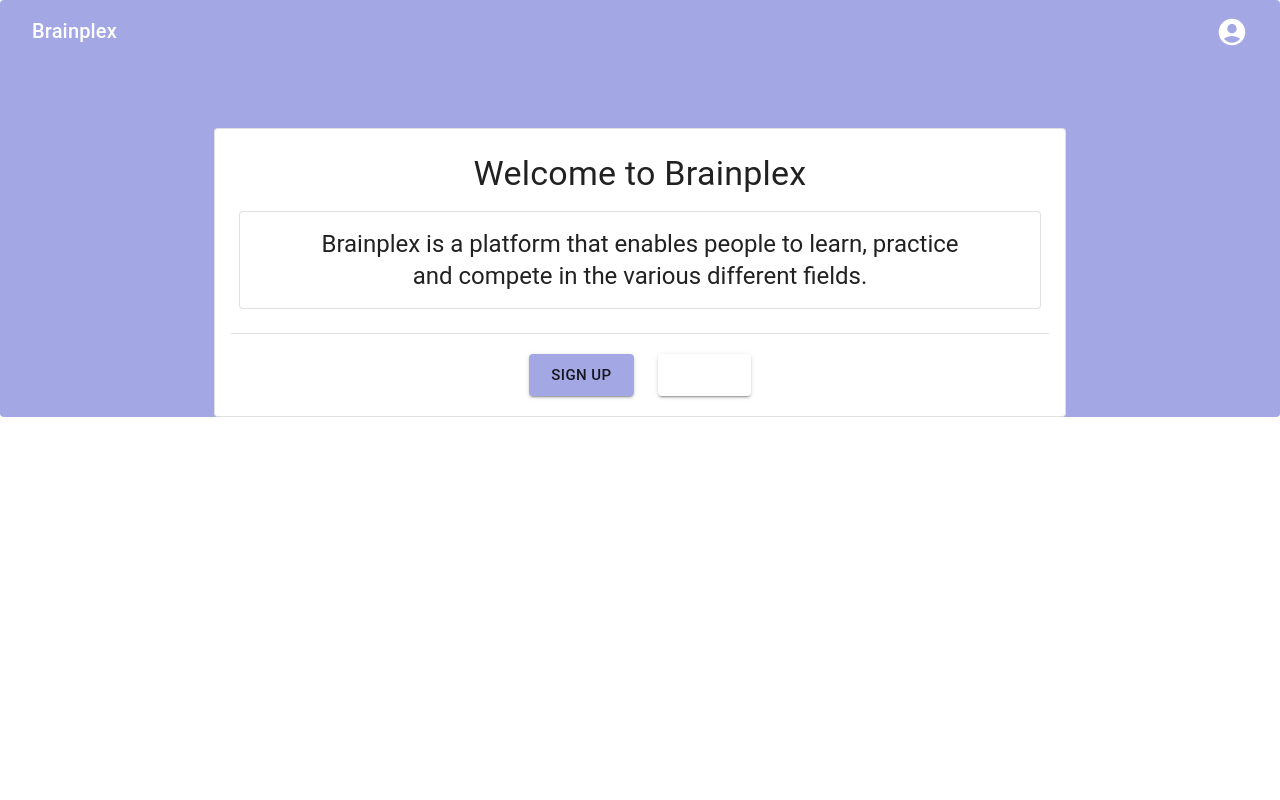
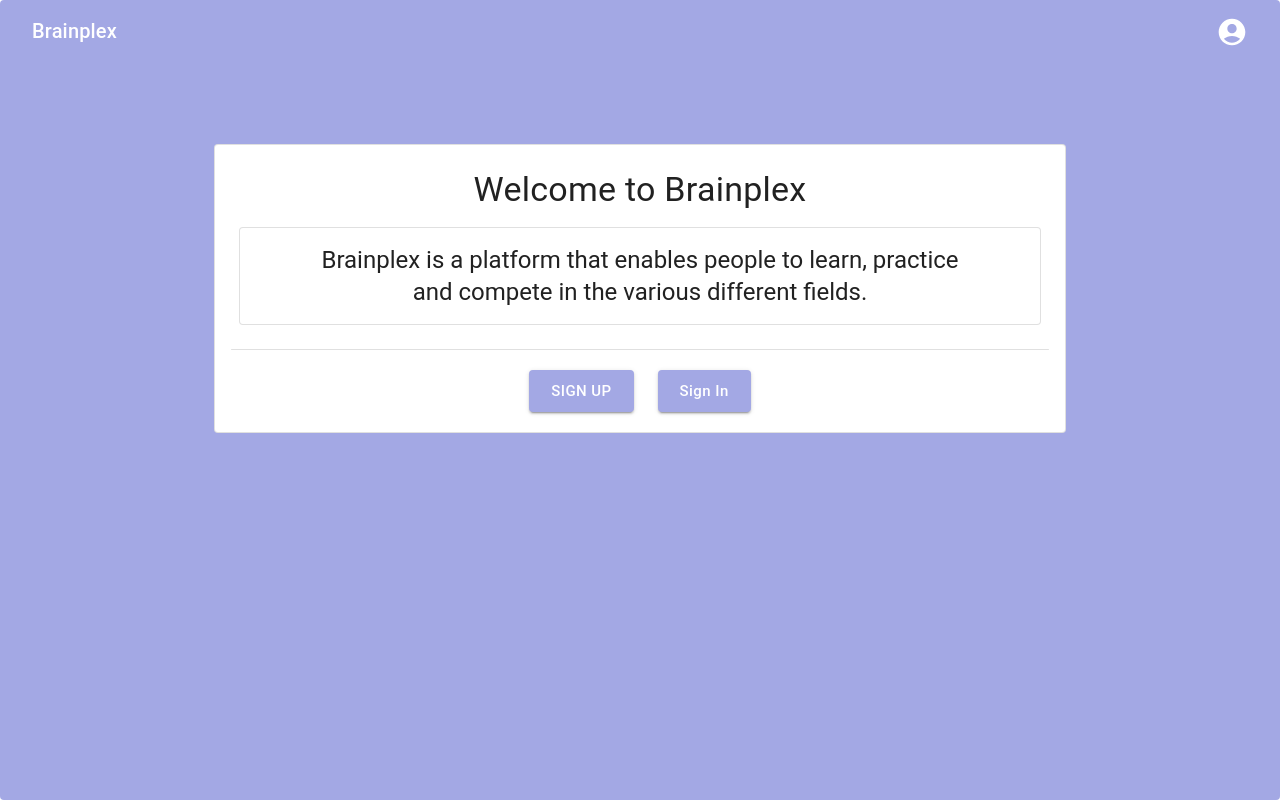
Before and after one commit to loyyo/CaptureTheFlag, a React (Vite) app: page / in a window 1280 px wide. Built offline with nearby package versions, Linux system fonts and the light colour scheme; no server answers; the database is empty.

Commit message:
feat: Home & Login & Register

```diff
--- a/src/pages/ForgotPassword.jsx
+++ b/src/pages/ForgotPassword.jsx
@@ -121,7 +121,7 @@ export default function ForgotPassword() {
                                     fullWidth
                                     variant='contained'
                                     color='primary'
-                                    sx={{margin: theme.spacing(3, 0, 2)}}
+                                    sx={{margin: theme.spacing(3, 0, 2), color: 'white'}}
                                     disabled={loading}
                                 >
                                     Reset Password
--- a/src/pages/Home.jsx
+++ b/src/pages/Home.jsx
@@ -18,7 +18,11 @@ export default function Home() {
 	const isMobile = useMediaQuery(theme.breakpoints.down('md'));
 
 	return (
-		<Container maxWidth='md'>
+		<Container component="main" maxWidth="md" sx={{
+			mt: 2,
+			mb: isMobile ? 8 : 0,
+			height: isMobile ? 'auto' : 'calc(100vh - 40px)'
+		}}>
 			<CssBaseline />
 			<Grid container spacing={5}>
 				<Grid item xs={12}>
@@ -51,7 +55,7 @@ export default function Home() {
 										variant='contained'
 										color='primary'
 										size='large'
-										sx={{ margin: theme.spacing(2.5, 0, 2.5) }}
+										sx={{ margin: theme.spacing(2.5, 0, 2.5), color: 'white', }}
 										onClick={() => {
 											navigate('/register');
 										}}
@@ -67,7 +71,6 @@ export default function Home() {
 										size='large'
 										sx={{
 											margin: theme.spacing(2.5, 0, 2.5),
-											backgroundColor: theme.palette.primary.light,
 											color: 'white',
 											'&:hover': {
 												backgroundColor: theme.palette.primary.dark,
--- a/src/pages/Login.jsx
+++ b/src/pages/Login.jsx
@@ -104,7 +104,7 @@ export default function SignIn() {
                                     fullWidth
                                     variant='contained'
                                     color='primary'
-                                    sx={{margin: theme.spacing(3, 0, 2)}}
+                                    sx={{margin: theme.spacing(3, 0, 2), color: 'white'}}
                                     disabled={loading}
                                 >
                                     Sign In
--- a/src/pages/Profile.jsx
+++ b/src/pages/Profile.jsx
@@ -235,7 +235,11 @@ export default function Profile() {
                             {/* Solved challenges */}
                             <Grid item xs={12} md={7}>
                                 <Paper elevation={3} sx={{p: 2, height: '100%', mb: 2}}>
-                                    <Typography variant='h5' gutterBottom>
+                                    <Typography
+                                        variant='h5'
+                                        gutterBottom
+                                        align={isMobile ? 'center' : 'left'}
+                                    >
                                         Solved Challenges
                                     </Typography>
 
--- a/src/pages/Register.jsx
+++ b/src/pages/Register.jsx
@@ -180,7 +180,7 @@ export default function SignUp() {
                                     fullWidth
                                     variant='contained'
                                     color='primary'
-                                    sx={{margin: theme.spacing(3, 0, 2)}}
+                                    sx={{margin: theme.spacing(3, 0, 2), color: 'white'}}
                                     disabled={loading}
                                 >
                                     Sign Up
```
